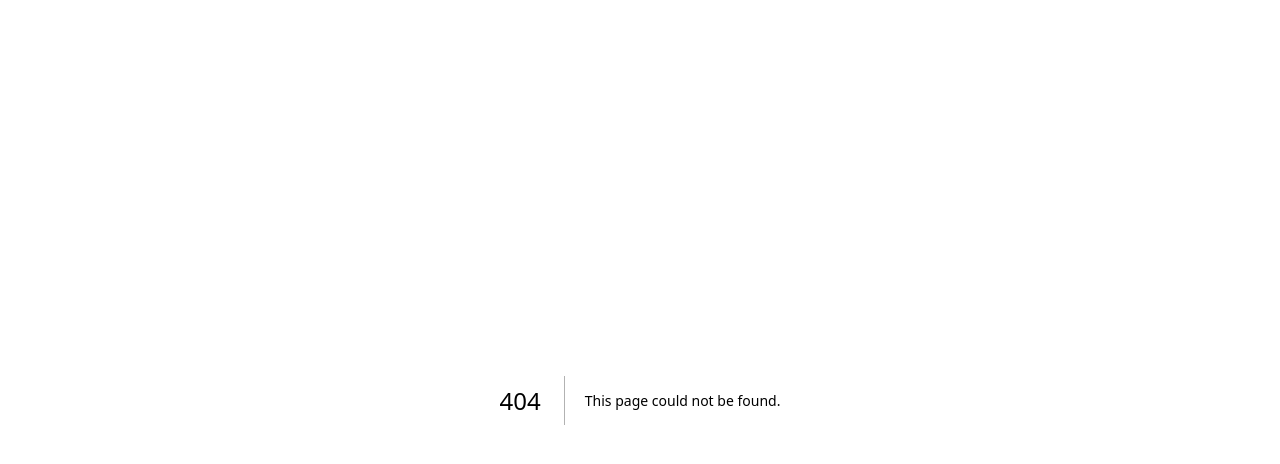
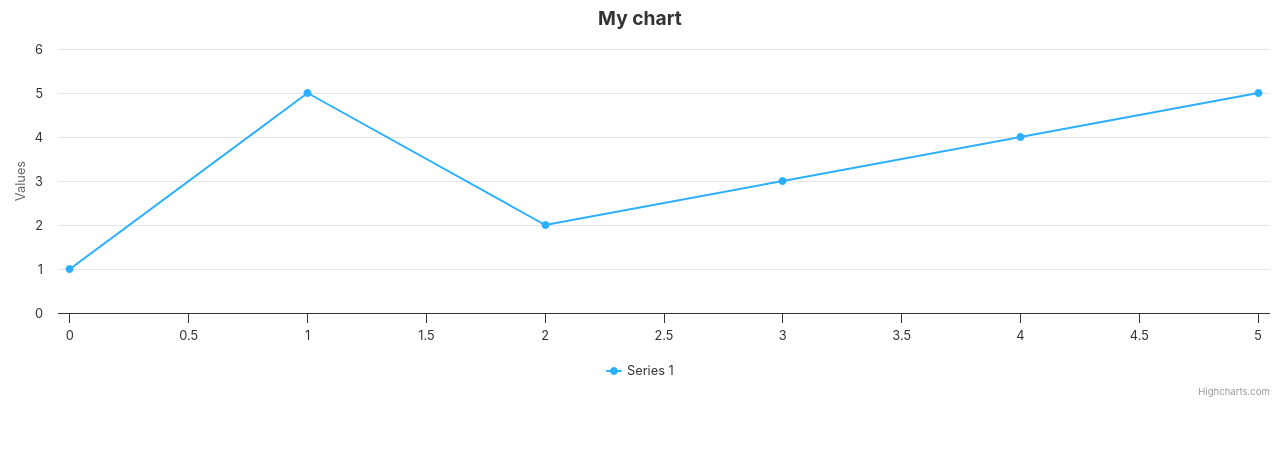
Before and after one commit to tinaba96/nextjs-app, a Next.js app: page /graphs in a window 1280 px wide. Before the commit this address had no page. Shown: the top 464 px of the page. Built offline with nearby package versions, Linux system fonts and the light colour scheme.

Commit message:
first commit

```diff
--- /dev/null
+++ b/app/graphs/page.tsx
@@ -0,0 +1,31 @@
+'use client';
+
+import React, { useEffect, useRef, useState } from 'react';
+import HighchartsReact from 'highcharts-react-official';
+import Highcharts from 'highcharts/highstock';
+
+const options: Highcharts.Options = {
+    title: {
+      text: 'My chart',
+    },
+    series: [
+      {
+        type: 'line',
+        data: [1, 5, 2, 3, 4, 5],
+      },
+    ],
+  };
+
+const page = (props: HighchartsReact.Props) => {
+const chartComponentRef = useRef<HighchartsReact.RefObject>(null);
+    return (
+        <HighchartsReact
+          highcharts={Highcharts}
+          options={options}
+          ref={chartComponentRef}
+          {...props}
+        />
+  )
+}
+
+export default page
```
